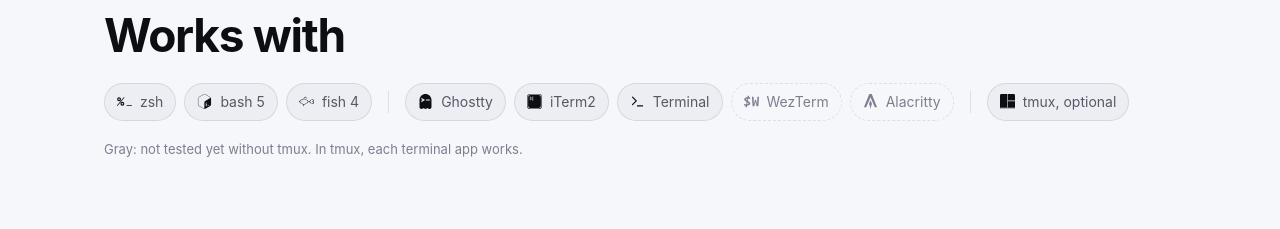
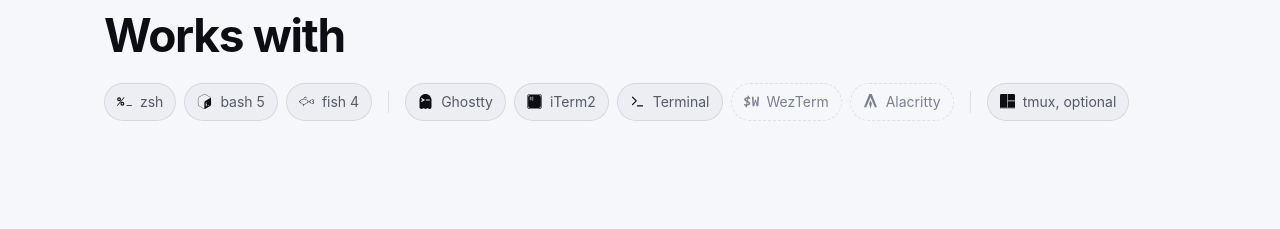
Before and after one commit to en3sis/figxit, a plain HTML site: page docs/index.html in a window 1280 px wide. Shown: the part 1240-1469 px from the top of the page. Drawn offline with Linux system fonts and the light colour scheme; a web font is replaced by a local one.

Commit message:
Site: untested note moves to the tooltip

```diff
--- a/docs/index.html
+++ b/docs/index.html
@@ -416,7 +416,7 @@ kbd .icon { width: 17px; height: 17px; }
 .support .works { align-items: center; gap: 8px; }
 .works span { padding: 7px 12px; }
 .works i { width: 1px; height: 22px; margin: 0 8px; background: var(--line); }
-.works .untested { border-style: dashed; background: none; color: var(--dim); }
+.works .untested { border-style: dashed; background: none; color: var(--dim); cursor: help; }
 .support .works .untested .icon { color: var(--dim); }
 
 .closing { position: relative; margin-top: 120px; padding: 72px 28px; border: 1px solid var(--line); border-radius: 28px; text-align: center; overflow: hidden; background: var(--card); }
@@ -575,12 +575,11 @@ footer a { color: var(--muted); }
       <span><svg class="icon solid"><use href="#b-ghostty"/></svg>Ghostty</span>
       <span><svg class="icon solid"><use href="#b-iterm2"/></svg>iTerm2</span>
       <span><svg class="icon"><use href="#i-terminal"/></svg>Terminal</span>
-      <span class="untested" title="Not tested yet without tmux"><svg class="icon solid"><use href="#b-wezterm"/></svg>WezTerm</span>
-      <span class="untested" title="Not tested yet without tmux"><svg class="icon solid"><use href="#b-alacritty"/></svg>Alacritty</span>
+      <span class="untested" title="Not tested yet without tmux. In tmux, each terminal app works."><svg class="icon solid"><use href="#b-wezterm"/></svg>WezTerm</span>
+      <span class="untested" title="Not tested yet without tmux. In tmux, each terminal app works."><svg class="icon solid"><use href="#b-alacritty"/></svg>Alacritty</span>
       <i></i>
       <span><svg class="icon solid"><use href="#b-tmux"/></svg>tmux, optional</span>
     </div>
-    <p class="note">Gray: not tested yet without tmux. In tmux, each terminal app works.</p>
   </section>
 
   <section id="features">
```
